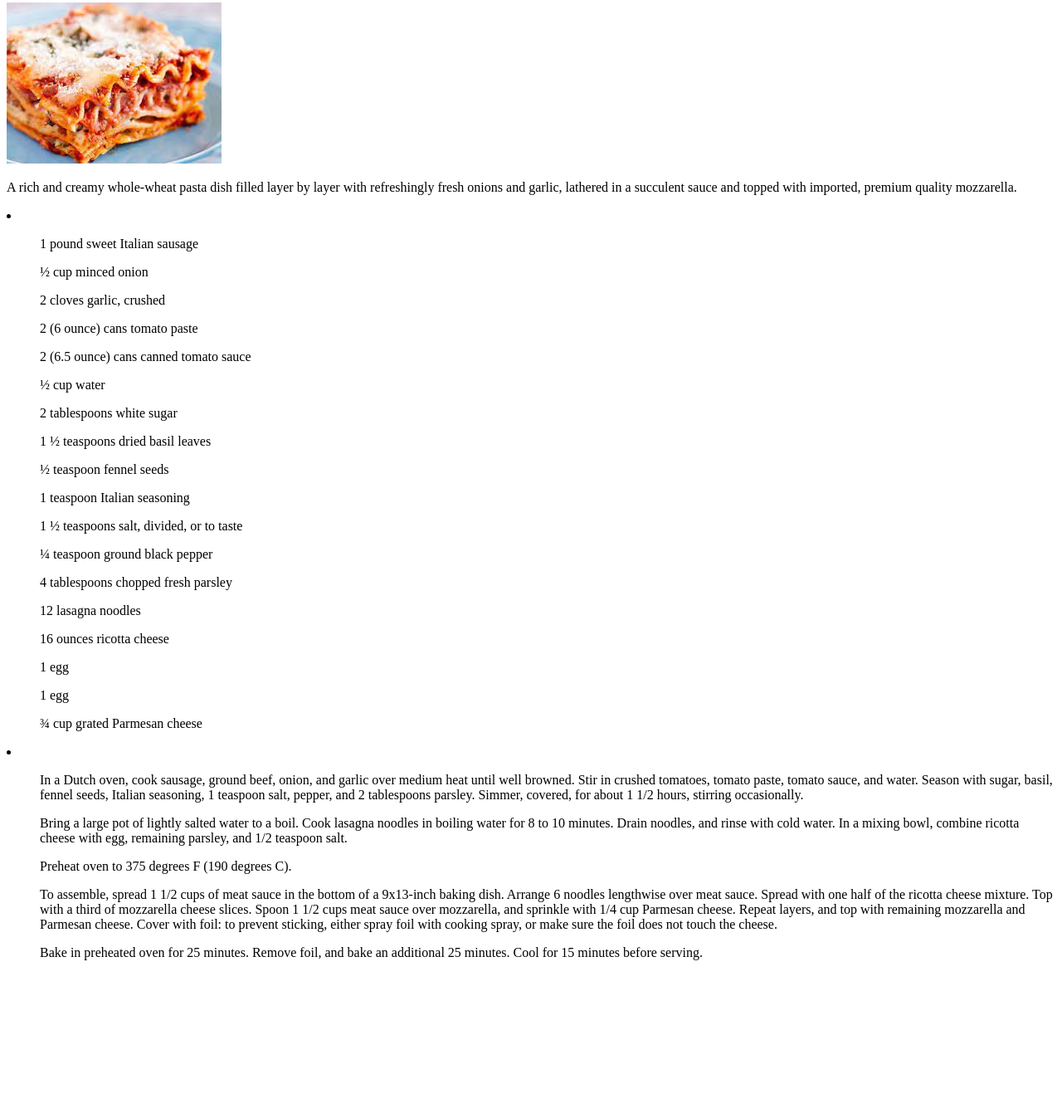
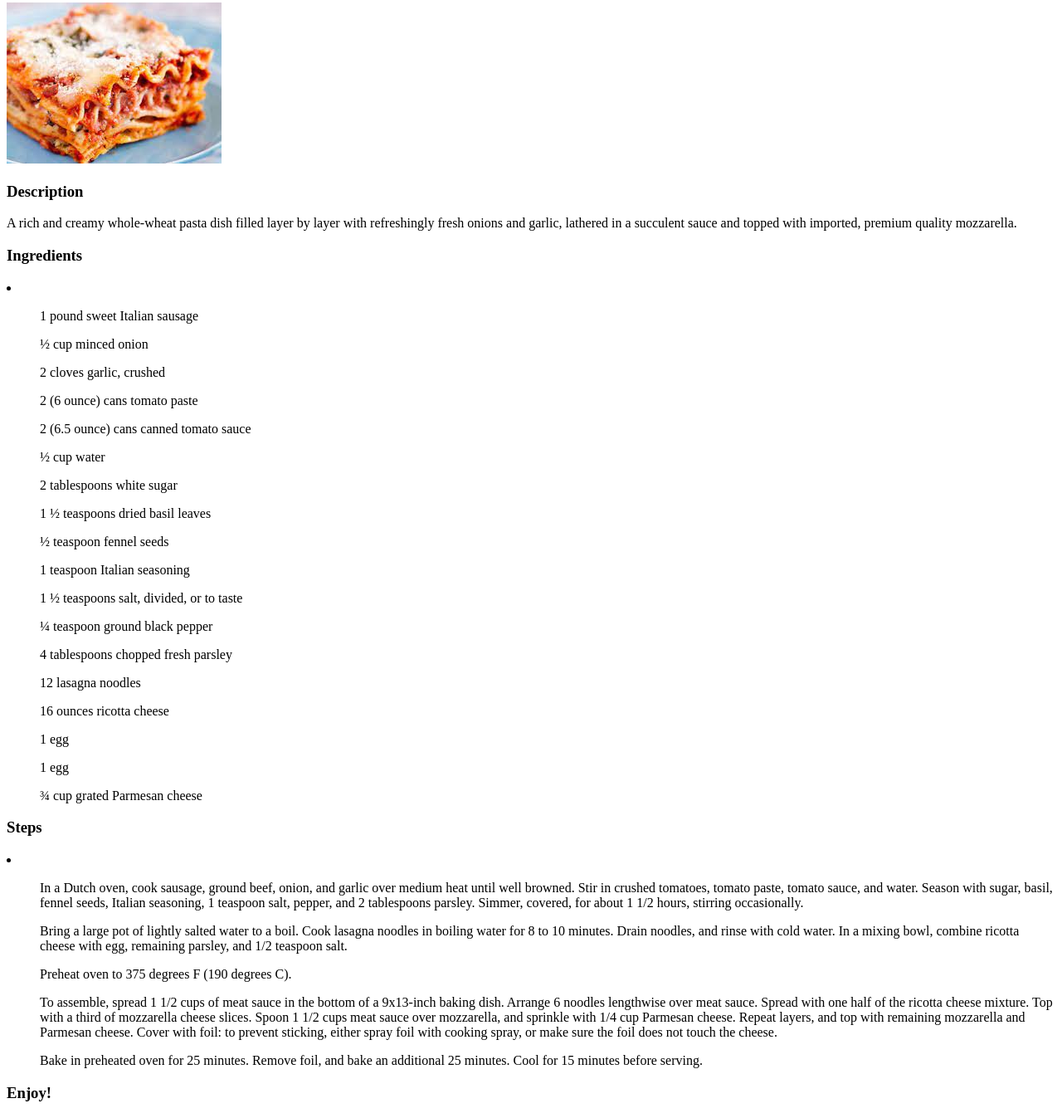
Before and after one commit to hermanhlee/odin-recipes, a plain HTML site: page Recipes/lasagna.html in a window 1280 px wide. Shown: the part 77-1424 px from the top of the page at 83% size. Before the commit the page ends 1250 px from the top, so only its background shows below. Drawn offline with Linux system fonts and the light colour scheme.

Commit message:
Add minor changes to lasagna.html

```diff
--- a/Recipes/lasagna.html
+++ b/Recipes/lasagna.html
@@ -9,7 +9,9 @@
 <body>
     <h1>Lasagna</h1>
     <img src="../Files/lasagna.jpeg" alt="Lasagna">
+    <h3>Description</h3>
     <p>A rich and creamy whole-wheat pasta dish filled layer by layer with refreshingly fresh onions and garlic, lathered in a succulent sauce and topped with imported, premium quality mozzarella.</p>
+    <h3>Ingredients</h3>
     <li>
         <ul> 1 pound sweet Italian sausage </ul>
         <ul> ½ cup minced onion </ul>
@@ -30,6 +32,7 @@
         <ul> 1 egg </ul>
         <ul> ¾ cup grated Parmesan cheese </ul>
     </li>
+    <h3>Steps</h3>
     <li>
         <ol>In a Dutch oven, cook sausage, ground beef, onion, and garlic over medium heat until well browned. Stir in crushed tomatoes, tomato paste, tomato sauce, and water. Season with sugar, basil, fennel seeds, Italian seasoning, 1 teaspoon salt, pepper, and 2 tablespoons parsley. Simmer, covered, for about 1 1/2 hours, stirring occasionally.
         </ol>
@@ -42,5 +45,6 @@
         <ol>Bake in preheated oven for 25 minutes. Remove foil, and bake an additional 25 minutes. Cool for 15 minutes before serving.
         </ol>
     </li>
+    <h3>Enjoy!</h3>
 </body>
 </html>
```
